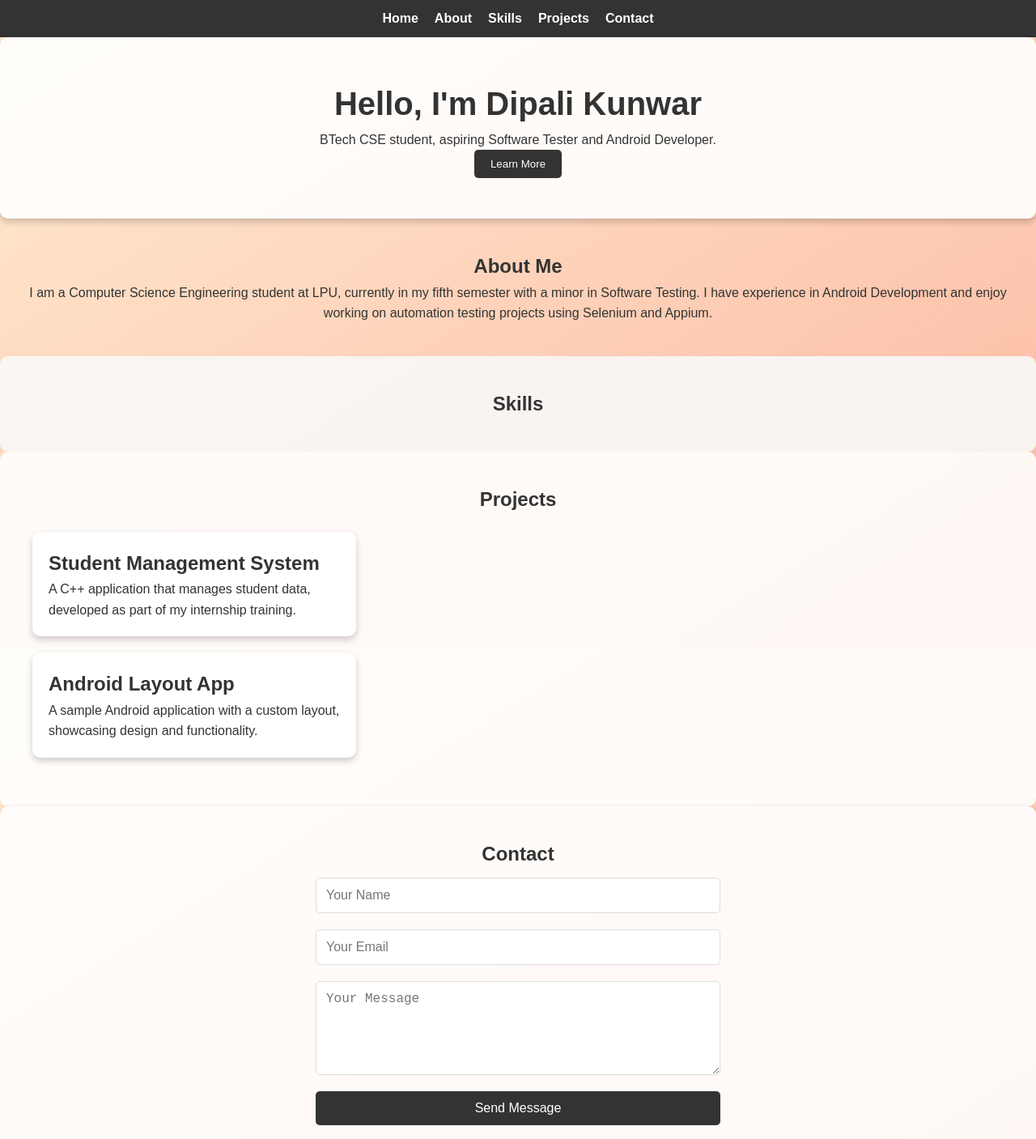
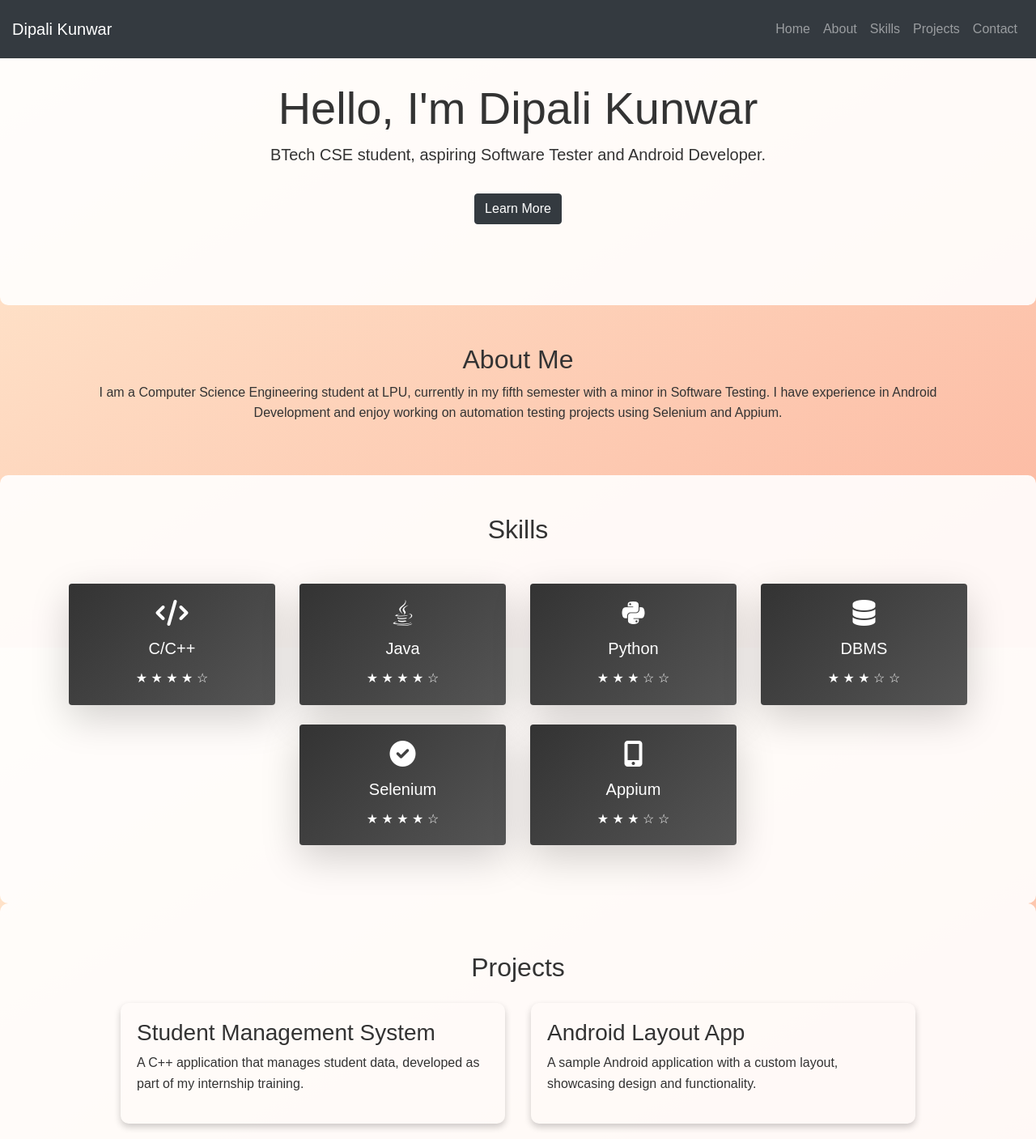
Before and after one commit to dipalikunwar/dipalikunwar.github.io, a plain HTML site: page index.html in a window 1280 px wide. Shown: the top 1407 px of the page at 81% size. Drawn offline with nearby package versions, Linux system fonts and the light colour scheme.

Commit message:
enhanced nav, skill and projects

```diff
--- a/index.html
+++ b/index.html
@@ -4,15 +4,10 @@
     <meta charset="UTF-8">
     <meta name="viewport" content="width=device-width, initial-scale=1.0">
     <title>Dipali Kunwar's Portfolio</title>
+    <!-- Bootstrap CSS -->
+    <link href="https://maxcdn.bootstrapcdn.com/bootstrap/4.5.2/css/bootstrap.min.css" rel="stylesheet">
+    <link rel="stylesheet" href="https://cdnjs.cloudflare.com/ajax/libs/font-awesome/6.0.0-beta3/css/all.min.css">
     <style>
-        /* Basic Reset */
-        * {
-            margin: 0;
-            padding: 0;
-            box-sizing: border-box;
-        }
-
-        /* Body Styling */
         body {
             font-family: Arial, sans-serif;
             line-height: 1.6;
@@ -21,247 +16,230 @@
             background-attachment: fixed;
         }
 
-        /* Header & Navigation */
-        header {
-            background-color: #333;
-            padding: 10px;
-            text-align: center;
-        }
-        header nav ul {
-            list-style: none;
-            display: flex;
-            justify-content: center;
-        }
-        header nav ul li {
-            margin: 0 10px;
-        }
-        header nav ul li a {
-            color: white;
-            text-decoration: none;
-            font-weight: bold;
+        section {
+            scroll-margin-top: 80px; /* Adjust to match the header height */
+            padding-top: 60px; /* Slight padding if needed */
         }
 
-        /* Section Styling */
-        section {
-            padding: 40px 20px;
-            text-align: center;
-        }
-        #home {
-            background-color: rgba(255, 255, 255, 0.9);
-            padding: 50px 20px;
-            border-radius: 10px;
-            box-shadow: 0 4px 8px rgba(0, 0, 0, 0.2);
-        }
-        #home .intro h1 {
-            font-size: 2.5rem;
-            color: #333;
-        }
-        #home .intro button {
-            background-color: #333;
-            color: white;
-            border: none;
-            padding: 10px 20px;
-            cursor: pointer;
-            border-radius: 5px;
-            transition: background-color 0.3s;
-        }
-        #home .intro button:hover {
-            background-color: #555;
+
+        .navbar {
+            padding: 15px;
         }
 
-        /* Skills Section */
-        #skills {
-            padding: 40px 20px;
-            background-color: rgba(249, 249, 249, 0.9);
+        #home {
+            padding: 100px 20px;
+            background-color: rgba(255, 255, 255, 0.9);
             border-radius: 10px;
         }
 
-        .skills-container {
-            display: flex;
-            flex-wrap: wrap;
-            justify-content: center;
-            gap: 15px;
+        #skills, #projects, #contact {
+            padding: 60px 20px;
+            background-color: rgba(255, 255, 255, 0.9);
+            border-radius: 10px;
         }
 
-        .skill {
-            background-color: #333;
-            color: #fff;
-            padding: 10px 20px;
-            border-radius: 25px;
-            display: flex;
-            align-items: center;
-            gap: 10px;
-            box-shadow: 0 4px 6px rgba(0, 0, 0, 0.1);
+        .project-card, .skill {
             transition: transform 0.3s ease;
+            box-shadow: 0 4px 8px rgba(0, 0, 0, 0.2);
+            padding: 20px;
+            border-radius: 10px;
+            text-align: left;
         }
 
-        .skill-name {
-            font-weight: bold;
-            font-size: 1rem;
-        }
-
-        .stars {
-            display: flex;
-        }
-
-        .stars span {
-            color: gold;
-            font-size: 1.2rem;
-            margin-left: 2px;
-        }
-
-        /* Hover Effect */
-        .skill:hover {
-            background-color: #444;
+        .project-card:hover, .skill:hover {
             transform: scale(1.05);
         }
 
-        /* Projects Section */
-        #projects {
-            background-color: rgba(255, 255, 255, 0.9);
-            padding: 40px 20px;
-            border-radius: 10px;
-        }
-
-        .project-card {
-            background-color: #fff;
-            border-radius: 10px;
-            box-shadow: 0 4px 8px rgba(0, 0, 0, 0.2);
-            padding: 20px;
-            margin: 20px;
-            max-width: 400px;
-            text-align: left;
-            transition: transform 0.3s ease, box-shadow 0.3s ease;
-        }
-
-        .project-card:hover {
-            transform: scale(1.05);
-            box-shadow: 0 6px 12px rgba(0, 0, 0, 0.3);
-        }
-
-        .project-title {
-            font-size: 1.5rem;
-            color: #333;
-        }
-
-        /* Contact Section */
-        #contact {
-            background-color: rgba(255, 255, 255, 0.9);
-            padding: 40px 20px;
-            border-radius: 10px;
-            box-shadow: 0 4px 8px rgba(0, 0, 0, 0.2);
-        }
-
-        #contact form {
-            display: flex;
-            flex-direction: column;
-            align-items: center;
-        }
-
-        #contact form input, #contact form textarea, #contact form button {
-            width: 80%;
-            max-width: 500px;
-            margin: 10px 0;
-            padding: 12px;
-            border: 1px solid #ddd;
-            border-radius: 5px;
-            font-size: 1rem;
-        }
-
-        #contact form button {
-            background-color: #333;
-            color: white;
-            border: none;
-            cursor: pointer;
-            transition: background-color 0.3s ease;
-        }
-
-        #contact form button:hover {
-            background-color: #555;
-        }
-
-        /* Footer */
         footer {
             background-color: #333;
             color: white;
-            padding: 10px;
+            padding: 15px;
             text-align: center;
-            margin-top: 40px;
         }
-
     </style>
 </head>
-<body>
+<body data-bs-spy="scroll" data-bs-target="#navbar" data-bs-offset="80">
+
     <!-- Navigation -->
-    <header>
-        <nav>
-            <ul>
-                <li><a href="#home">Home</a></li>
-                <li><a href="#about">About</a></li>
-                <li><a href="#skills">Skills</a></li>
-                <li><a href="#projects">Projects</a></li>
-                <li><a href="#contact">Contact</a></li>
+    <nav class="navbar navbar-expand-lg navbar-dark bg-dark fixed-top">
+        <a class="navbar-brand" href="https://dipalikunwar.github.io/">Dipali Kunwar</a>
+        <button class="navbar-toggler" type="button" data-toggle="collapse" data-target="#navbarNav">
+            <span class="navbar-toggler-icon"></span>
+        </button>
+        <div class="collapse navbar-collapse" id="navbarNav">
+            <ul class="navbar-nav ml-auto">
+                <li class="nav-item"><a class="nav-link" href="#home">Home</a></li>
+                <li class="nav-item"><a class="nav-link" href="#about">About</a></li>
+                <li class="nav-item"><a class="nav-link" href="#skills">Skills</a></li>
+                <li class="nav-item"><a class="nav-link" href="#projects">Projects</a></li>
+                <li class="nav-item"><a class="nav-link" href="#contact">Contact</a></li>
             </ul>
+        </div>
     </nav>
-    </header>
 
     <!-- Home Section -->
-    <section id="home">
-        <div class="intro">
-            <h1>Hello, I'm Dipali Kunwar</h1>
-            <p>BTech CSE student, aspiring Software Tester and Android Developer.</p>
-            <button onclick="scrollToSection('about')">Learn More</button>
+    <section id="home" class="text-center">
+        <div class="container">
+            <h1 class="display-4">Hello, I'm Dipali Kunwar</h1>
+            <p class="lead">BTech CSE student, aspiring Software Tester and Android Developer.</p>
+            <button class="btn btn-dark mt-3" onclick="scrollToSection('about')">Learn More</button>
         </div>
     </section>
 
     <!-- About Section -->
-    <section id="about">
+    <section id="about" class="text-center py-5">
+        <div class="container">
             <h2>About Me</h2>
             <p>I am a Computer Science Engineering student at LPU, currently in my fifth semester with a minor in Software Testing. I have experience in Android Development and enjoy working on automation testing projects using Selenium and Appium.</p>
+        </div>
     </section>
 
     <!-- Skills Section -->
-    <section id="skills">
-        <h2>Skills</h2>
-        <div class="skills-container">
-            <!-- Skills added here as per original layout -->
+    <section id="skills" class="py-5">
+        <div class="container">
+            <h2 class="text-center mb-5">Skills</h2>
+            <div class="row justify-content-center">
+                <div class="col-lg-3 col-md-4 col-sm-6 mb-4">
+                    <div class="card text-white shadow-lg border-0" style="background: linear-gradient(135deg, #333, #555);">
+                        <div class="card-body text-center">
+                            <i class="fas fa-code fa-2x mb-3"></i>
+                            <h5 class="card-title">C/C++</h5>
+                            <p class="card-text">
+                                <span class="stars">★ ★ ★ ★ ☆</span>
+                            </p>
+                        </div>
+                    </div>
+                </div>
+                <div class="col-lg-3 col-md-4 col-sm-6 mb-4">
+                    <div class="card text-white shadow-lg border-0" style="background: linear-gradient(135deg, #333, #555);">
+                        <div class="card-body text-center">
+                            <i class="fab fa-java fa-2x mb-3"></i>
+                            <h5 class="card-title">Java</h5>
+                            <p class="card-text">
+                                <span class="stars">★ ★ ★ ★ ☆</span>
+                            </p>
+                        </div>
+                    </div>
+                </div>
+                <div class="col-lg-3 col-md-4 col-sm-6 mb-4">
+                    <div class="card text-white shadow-lg border-0" style="background: linear-gradient(135deg, #333, #555);">
+                        <div class="card-body text-center">
+                            <i class="fab fa-python fa-2x mb-3"></i>
+                            <h5 class="card-title">Python</h5>
+                            <p class="card-text">
+                                <span class="stars">★ ★ ★ ☆ ☆</span>
+                            </p>
+                        </div>
+                    </div>
+                </div>
+                <div class="col-lg-3 col-md-4 col-sm-6 mb-4">
+                    <div class="card text-white shadow-lg border-0" style="background: linear-gradient(135deg, #333, #555);">
+                        <div class="card-body text-center">
+                            <i class="fas fa-database fa-2x mb-3"></i>
+                            <h5 class="card-title">DBMS</h5>
+                            <p class="card-text">
+                                <span class="stars">★ ★ ★ ☆ ☆</span>
+                            </p>
+                        </div>
+                    </div>
+                </div>
+                <div class="col-lg-3 col-md-4 col-sm-6 mb-4">
+                    <div class="card text-white shadow-lg border-0" style="background: linear-gradient(135deg, #333, #555);">
+                        <div class="card-body text-center">
+                            <i class="fas fa-check-circle fa-2x mb-3"></i>
+                            <h5 class="card-title">Selenium</h5>
+                            <p class="card-text">
+                                <span class="stars">★ ★ ★ ★ ☆</span>
+                            </p>
+                        </div>
+                    </div>
+                </div>
+                <div class="col-lg-3 col-md-4 col-sm-6 mb-4">
+                    <div class="card text-white shadow-lg border-0" style="background: linear-gradient(135deg, #333, #555);">
+                        <div class="card-body text-center">
+                            <i class="fas fa-mobile-alt fa-2x mb-3"></i>
+                            <h5 class="card-title">Appium</h5>
+                            <p class="card-text">
+                                <span class="stars">★ ★ ★ ☆ ☆</span>
+                            </p>
+                        </div>
+                    </div>
+                </div>
+            </div>
         </div>
     </section>
 
+
     <!-- Projects Section -->
     <section id="projects">
-        <h2>Projects</h2>
-        <div class="project-card">
-            <h3 class="project-title">Student Management System</h3>
+        <div class="container">
+            <h2 class="text-center">Projects</h2>
+            <div class="row justify-content-center">
+                <div class="col-md-5 project-card m-3">
+                    <h3>Student Management System</h3>
                     <p>A C++ application that manages student data, developed as part of my internship training.</p>
                 </div>
-        <div class="project-card">
-            <h3 class="project-title">Android Layout App</h3>
+                <div class="col-md-5 project-card m-3">
+                    <h3>Android Layout App</h3>
                     <p>A sample Android application with a custom layout, showcasing design and functionality.</p>
+                </div>
+            </div>
         </div>
     </section>
 
     <!-- Contact Section -->
     <section id="contact">
-        <h2>Contact</h2>
-        <form id="contactForm">
-            <input type="text" id="name" placeholder="Your Name" required>
-            <input type="email" id="email" placeholder="Your Email" required>
-            <textarea id="message" placeholder="Your Message" rows="5" required></textarea>
-            <button type="submit">Send Message</button>
+        <div class="container">
+            <h2 class="text-center">Contact</h2>
+            <form id="contactForm" class="text-center">
+                <div class="form-group">
+                    <input type="text" class="form-control" id="name" placeholder="Your Name" required>
+                </div>
+                <div class="form-group">
+                    <input type="email" class="form-control" id="email" placeholder="Your Email" required>
+                </div>
+                <div class="form-group">
+                    <textarea class="form-control" id="message" placeholder="Your Message" rows="5" required></textarea>
+                </div>
+                <button type="submit" class="btn btn-dark">Send Message</button>
             </form>
+        </div>
     </section>
 
-    <footer>
+    <footer class="mt-5">
         <p>&copy; 2024 Dipali Kunwar. All rights reserved.</p>
     </footer>
 
+    <!-- Bootstrap JS and dependencies -->
+    <script src="https://code.jquery.com/jquery-3.5.1.slim.min.js"></script>
+    <script src="https://cdn.jsdelivr.net/npm/popper.js@1.16.1/dist/umd/popper.min.js"></script>
+    <script src="https://stackpath.bootstrapcdn.com/bootstrap/4.5.2/js/bootstrap.min.js"></script>
     <script>
+        // function scrollToSection(sectionId) {
+        //     const section = document.getElementById(sectionId);
+        //     const headerOffset = 80; // Adjust this to match the height of your header
+        //     const elementPosition = section.getBoundingClientRect().top + window.scrollY;
+        //     const offsetPosition = elementPosition - headerOffset;
+
+        //     window.scrollTo({
+        //         top: offsetPosition,
+        //         behavior: 'smooth'
+        //     });
+        // }
+
         function scrollToSection(sectionId) {
-            document.getElementById(sectionId).scrollIntoView({ behavior: 'smooth' });
+            const section = document.getElementById(sectionId);
+            const headerOffset = 100; // Adjust as needed
+            const elementPosition = section.getBoundingClientRect().top + window.scrollY;
+            const offsetPosition = elementPosition - headerOffset;
+
+            window.scrollTo({
+                top: offsetPosition,
+                behavior: 'smooth'
+            });
         }
 
-        // Simple Form Handling
+
         document.getElementById('contactForm').addEventListener('submit', function(event) {
             event.preventDefault();
             alert('Thank you for your message!');
```
Lines whose indentation alone changed are shown as unchanged.
